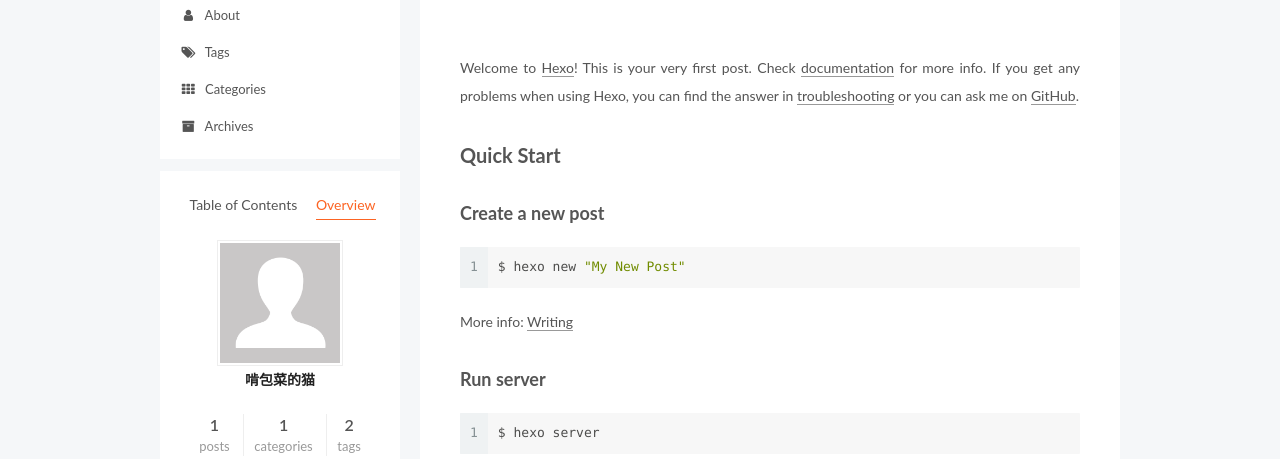
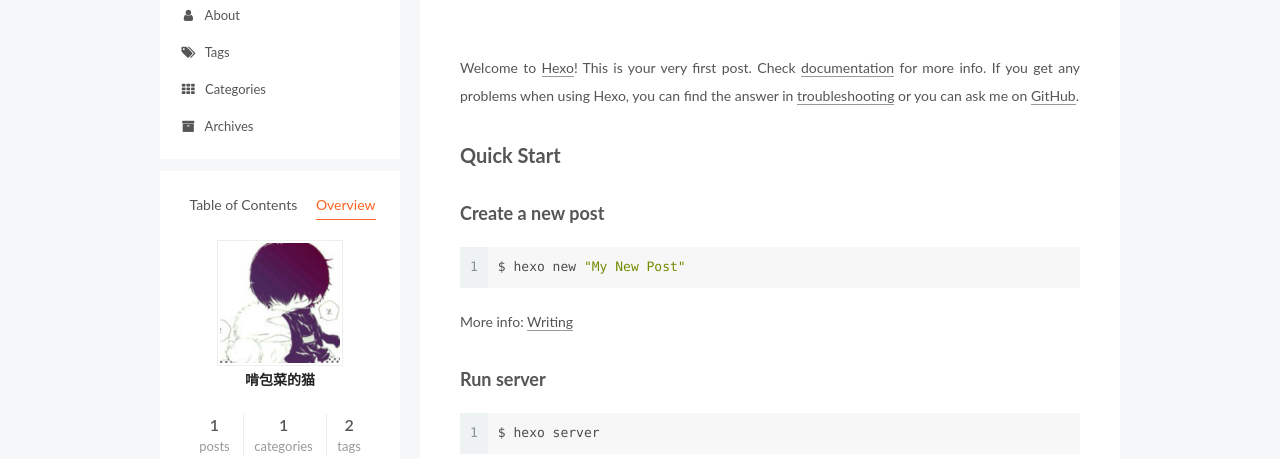
Before and after one commit to xwmyth8023/xwblogs.github.io, a plain HTML site: page 2019/01/01/hello-world/index.html in a window 1280 px wide. Both pictures are taken after a click on the item "Overview". Shown: the part 149-608 px from the top of the page. Drawn offline with Linux system fonts and the light colour scheme.

Commit message:
Site updated: 2019-09-27 23:00:30

```diff
--- a/2019/01/01/hello-world/index.html
+++ b/2019/01/01/hello-world/index.html
@@ -268,7 +268,7 @@
     <span hidden itemprop="author" itemscope itemtype="http://schema.org/Person">
       <meta itemprop="name" content="啃包菜的猫">
       <meta itemprop="description" content>
-      <meta itemprop="image" content="/images/avatar.gif">
+      <meta itemprop="image" content="/images/avatar.jpeg">
     </span>
 
     <span hidden itemprop="publisher" itemscope itemtype="http://schema.org/Organization">
@@ -455,7 +455,7 @@
         <div class="site-overview">
           <div class="site-author motion-element" itemprop="author" itemscope itemtype="http://schema.org/Person">
 
-              <img class="site-author-image" itemprop="image" src="/images/avatar.gif" alt="啃包菜的猫">
+              <img class="site-author-image" itemprop="image" src="/images/avatar.jpeg" alt="啃包菜的猫">
 
               <p class="site-author-name" itemprop="name">啃包菜的猫</p>
               <p class="site-description motion-element" itemprop="description"></p>
```
Also changed, not shown: about/index.html (+1 -1 lines), archives/2019/01/index.html (+1 -1 lines), archives/2019/index.html (+1 -1 lines), archives/index.html (+1 -1 lines), categories/index.html (+1 -1 lines), categories/工作/index.html (+1 -1 lines), index.html (+2 -2 lines), tags/index.html (+1 -1 lines), tags/参数化/index.html (+1 -1 lines), tags/性能测试/index.html (+1 -1 lines), images/avatar.jpeg (added).
